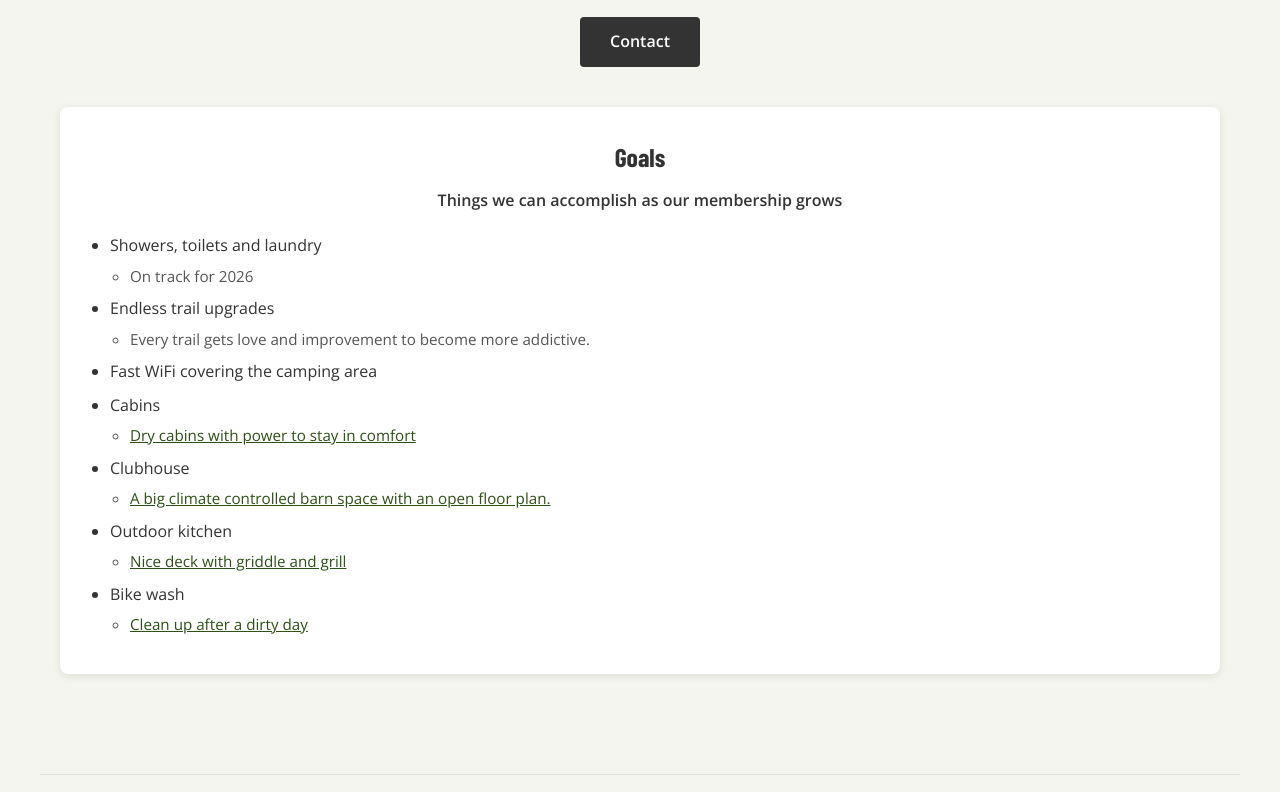
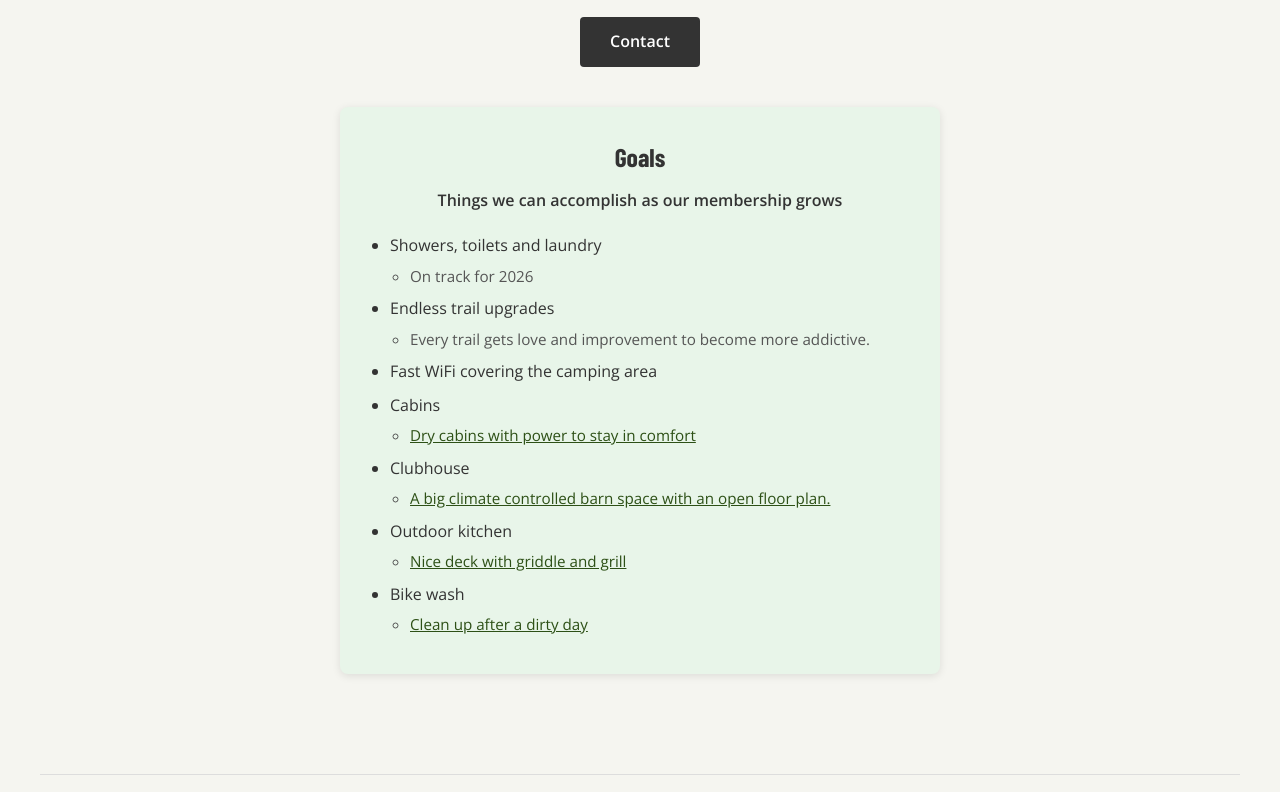
Before and after one commit to briankennedy1/everstoke-site, a plain HTML site: page index.html in a window 1280 px wide. Shown: the part 2365-3157 px from the top of the page. Drawn offline with nearby package versions, Linux system fonts and the light colour scheme.

Commit message:
Goals box: half width, light green background

```diff
--- a/css/style.css
+++ b/css/style.css
@@ -174,11 +174,12 @@ main {
 
 /* Goals */
 .goals {
-    background: white;
+    background: #e8f5e9;
     padding: 30px;
     border-radius: 8px;
     box-shadow: 0 2px 8px rgba(0,0,0,0.1);
-    margin: 40px 0;
+    margin: 40px auto;
+    max-width: 600px;
 }
 
 .goals h3 {
```
